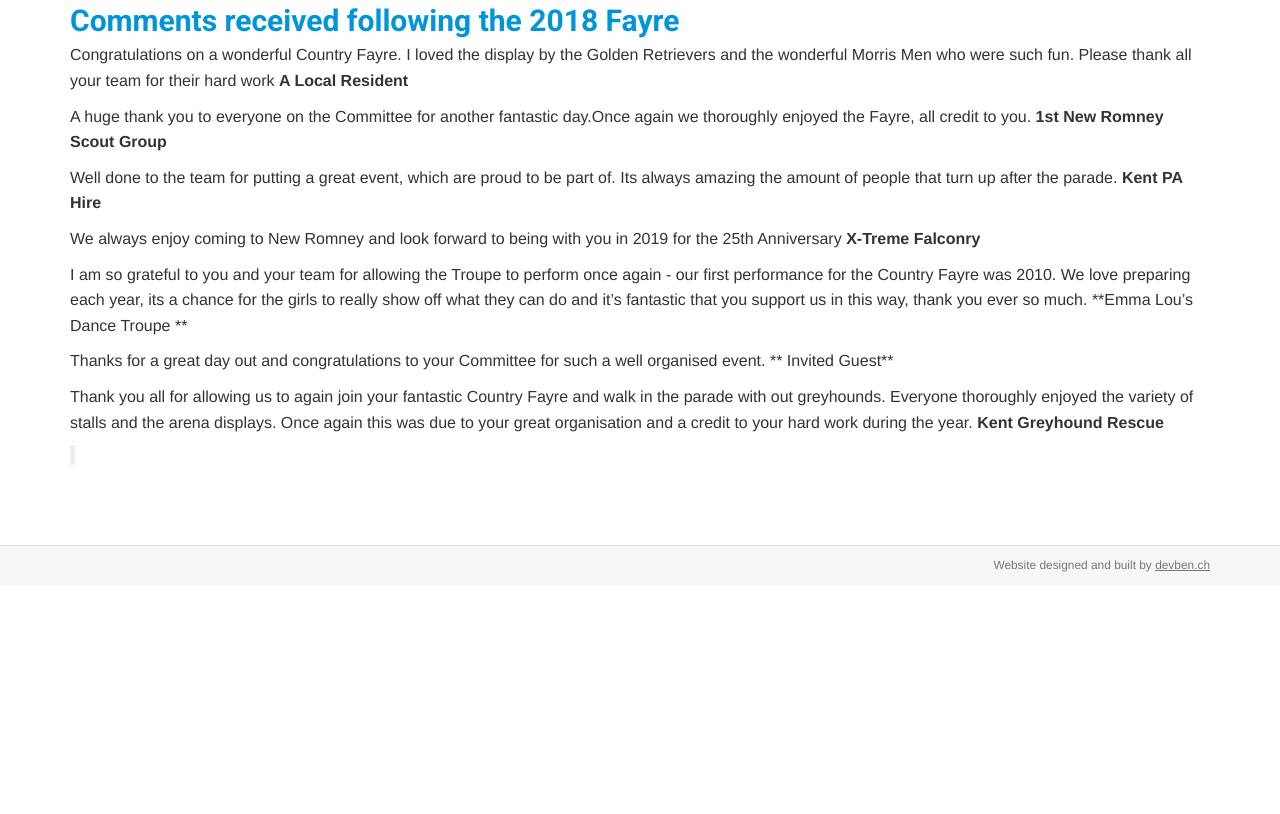
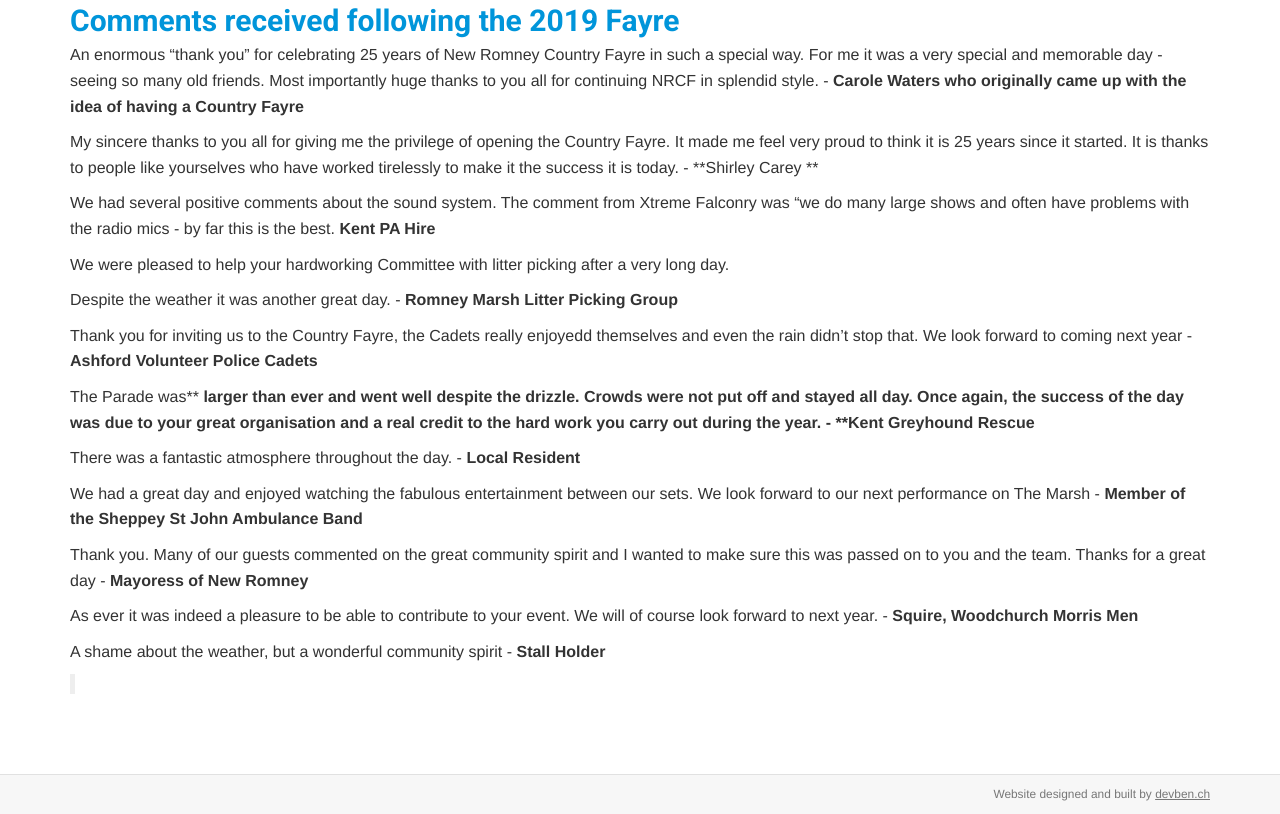
Before and after one commit to jodiedoubleday/newromney, a Jekyll site: the page built from contactUs.md, in a window 1280 px wide and 1400 px high, scrolled down 436 px. Shown: the part 586-1400 px from the top of the window. Built offline with Jekyll 4.4.1, drawn with Linux system fonts in a browser that asks for light colours; a script that is not in the unit is left out; before the commit the page ends 1607 px from its top, so only the background shows below that.

Commit message:
Update Pages “contactUs”

```diff
--- a/contactUs.md
+++ b/contactUs.md
@@ -13,22 +13,30 @@
   <iframe width="100%" height="auto" frameborder="0" scrolling="no" marginheight="0" marginwidth="0" src="https://www.google.com/maps/embed?pb=!1m18!1m12!1m3!1d2511.5924330019193!2d0.9380114155413677!3d50.98672365645944!2m3!1f0!2f0!3f0!3m2!1i1024!2i768!4f13.1!3m3!1m2!1s0x47dee872b8b294fb%3A0x82de491e46b25755!2sNew+Romney+Country+Fayre!5e0!3m2!1sen!2suk!4v1468939443016"></iframe>
 </div>
 
-## Comments received following the 2018 Fayre
+## Comments received following the 2019 Fayre
 
-Congratulations on a wonderful Country Fayre.  I loved the display by the Golden Retrievers and the wonderful Morris Men who were such fun.  Please thank all your team for their hard work                                                                                   **A Local Resident**
+An enormous "thank you" for celebrating 25 years of New Romney Country Fayre in such a special way.  For me it was a very special and memorable day - seeing so many old friends.  Most importantly huge thanks to you all for continuing NRCF in splendid style.  - **Carole Waters who originally came up with the idea of having a Country Fayre**
 
-A huge thank you to everyone on the Committee for another fantastic day.Once again we thoroughly enjoyed the Fayre, all credit to you.          **1st New Romney Scout Group**
+My sincere thanks to you all for giving me the privilege of opening the Country Fayre.  It made me feel very proud to think it is 25 years since it started.  It is thanks to people like yourselves who have worked tirelessly to make it the success it is today.  - **Shirley Carey **
 
-Well done to the team for putting a great event, which are proud to be part of.  Its always amazing the amount of people that turn up after the parade.          **Kent PA Hire**
+We had several positive comments about the sound system.  The comment from Xtreme Falconry was "we do many large shows and often have problems with the radio mics - by far this is the best.          **Kent PA Hire**
 
-We always enjoy coming to New Romney and look forward to being with you in 2019 for the 25th Anniversary                                                                              **X-Treme Falconry**
+We were pleased to help your hardworking Committee with litter picking after a very long day.
 
-I am so grateful to you and your team for allowing the Troupe to perform once again - our first performance for the Country Fayre was 2010.  We love preparing each year, its a chance for the girls to really show off what they can do and it's fantastic that you support us in this way, thank you ever so much.                   **Emma Lou's Dance Troupe                                            **
+Despite the weather it was another great day.  -  **Romney Marsh Litter Picking Group**
 
-Thanks for a great day out and congratulations to your Committee for such a well organised event.                                                                                          ** Invited Guest**
+Thank you for inviting us to the Country Fayre, the Cadets really enjoyedd themselves and even the rain didn't stop that.  We look forward to coming next year -  **Ashford Volunteer Police Cadets**
 
-Thank you all for allowing us to again join your fantastic Country Fayre and walk in the parade with out greyhounds.  Everyone thoroughly enjoyed the variety of stalls and the arena displays.  Once again this was due to your great organisation and a credit to your hard work during the year.                                                        **Kent Greyhound Rescue**
+The Parade was** **larger than ever** **and went well despite the drizzle.  Crowds were not put off and stayed all day.  Once again, the success of the day was due to your great organisation and a real credit to the hard work you carry out during the year.  -  **Kent Greyhound Rescue**
 
+There was a fantastic atmosphere throughout the day.  -  **Local Resident**
 
+We had a great day and enjoyed watching the fabulous entertainment between our sets.  We look forward to our next performance on The Marsh - **Member of the Sheppey St John Ambulance Band**
+
+Thank you.  Many of our guests commented on the great community spirit and I wanted to make sure this was passed on to you and the team.  Thanks for a great day  -  **Mayoress of New Romney**
+
+As ever it was indeed a pleasure to be able to contribute to your event.  We will of course look forward to next year.  -  **Squire, Woodchurch Morris Men**
+
+A shame about the weather, but a wonderful community spirit  -  **Stall Holder**
 
 >
```
